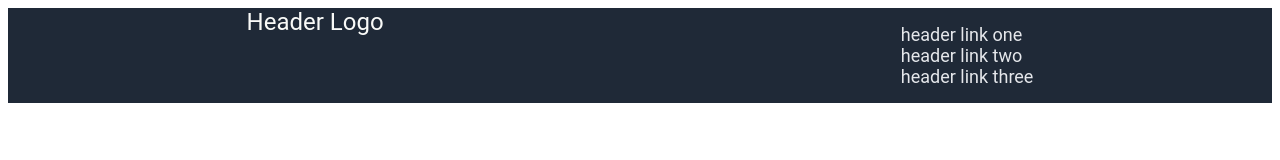
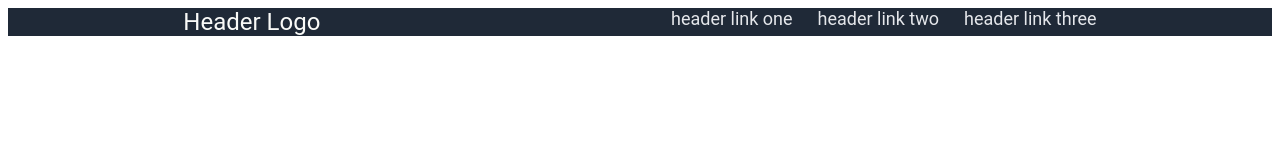
Before and after one commit to MWickliffe2/odin-landing_page, a plain HTML site: page index.html in a window 1280 px wide. Drawn offline with Linux system fonts and the light colour scheme.

Commit message:
Add flex properties to ul selector

```diff
--- a/style.css
+++ b/style.css
@@ -17,6 +17,11 @@ body {
 
 ul {
     list-style-type: none;
+    display: flex;
+    padding: 0px;
+    margin: 0px;
+    gap: 25px;
+
 }
 
 a {
```
